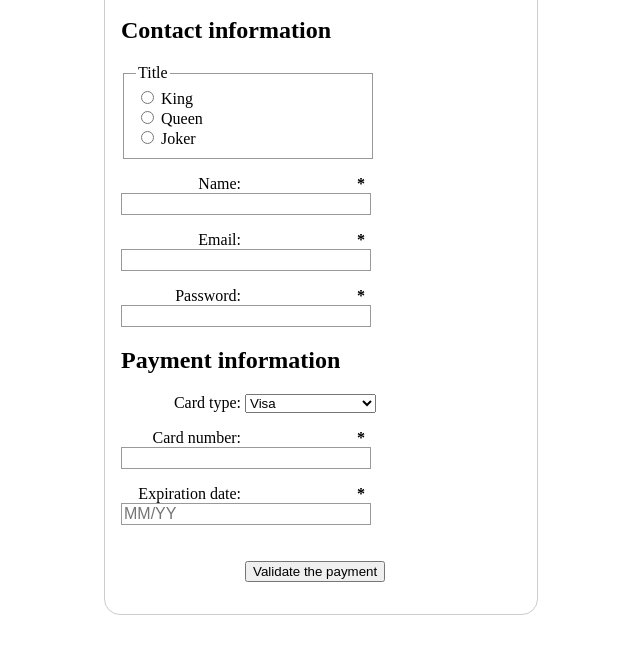
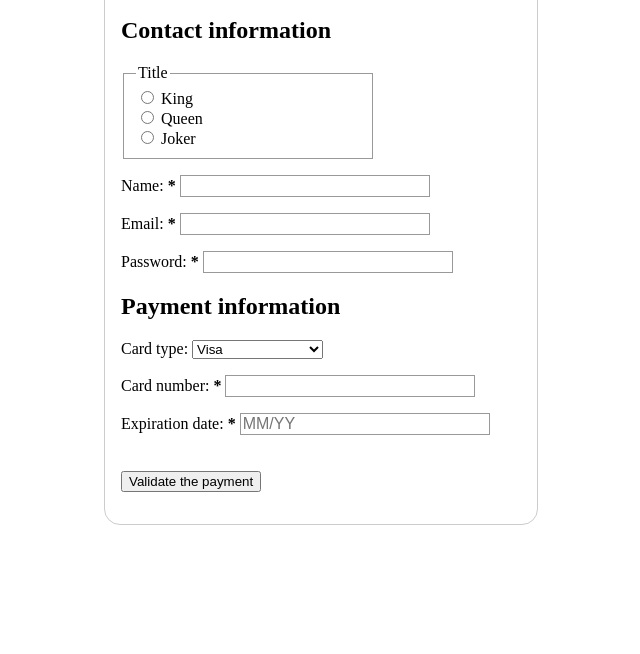
Before and after one commit to SophianLithoson/JavaScript-test-area, a plain HTML site: page form_exercise.html in a window 1280 px wide. Shown: the part 104-758 px from the top of the page, without its empty margins (319-959 px from the left). Drawn offline with Linux system fonts and the light colour scheme.

Commit message:
form exercise 2 -ffixed CSS

```diff
--- a/payment-form.css
+++ b/payment-form.css
@@ -22,7 +22,6 @@ div+div {
 
 label span {
     display: inline-block;
-    width: 120px;
     text-align: right;
 }
 
@@ -56,7 +55,7 @@ fieldset {
 }
 
 button {
-    margin: 20px 0 0 124px;
+    margin: 20px 0 0 0px;
 }
 
 label {
```
